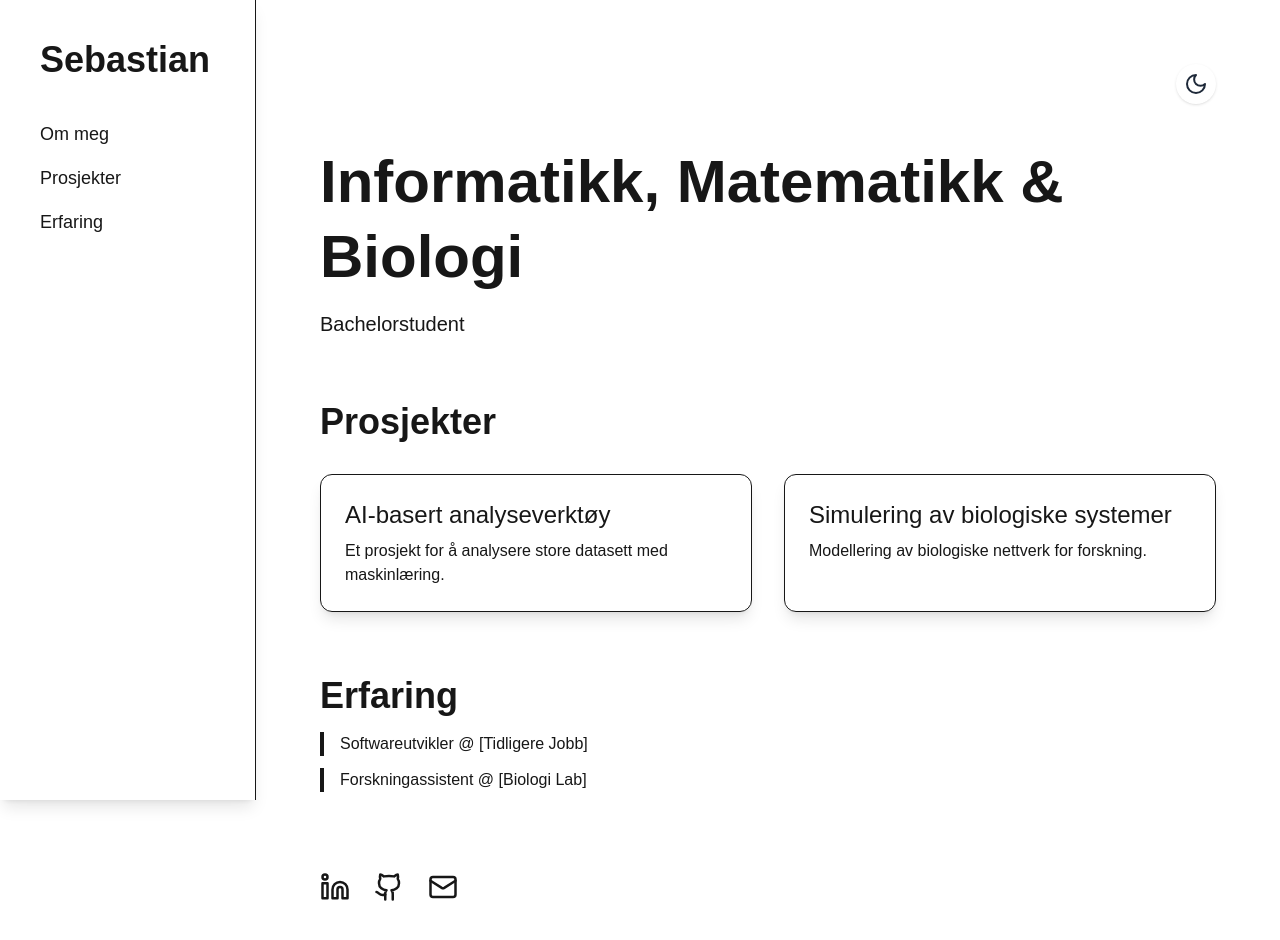
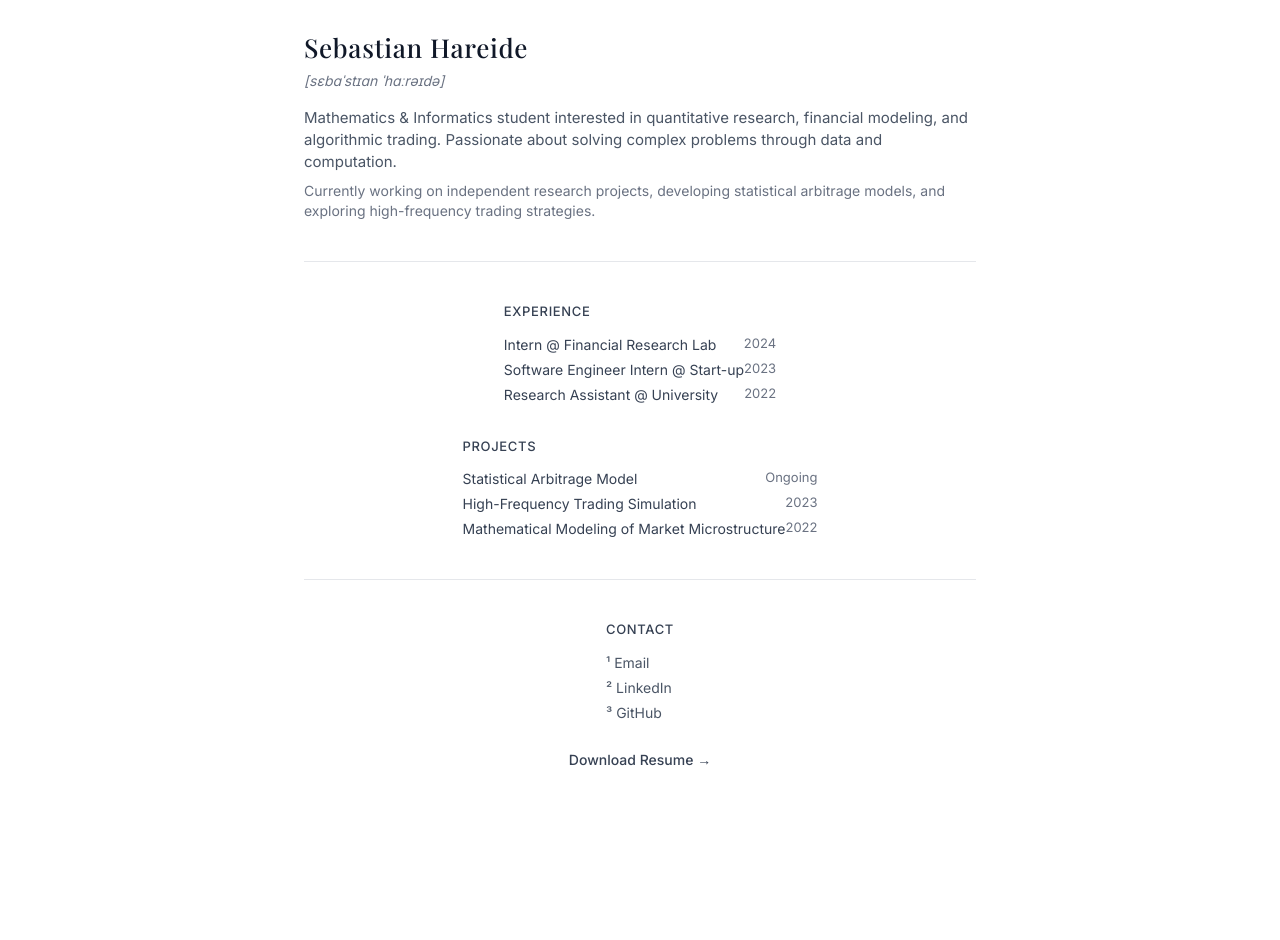
Before and after one commit to harepus/portfolio, a Next.js app: page / in a window 1280 px wide. Shown: the top 940 px of the page. After the commit the page ends 800 px from the top, so only its background shows below. Built offline with nearby package versions, Linux system fonts and the light colour scheme.

Commit message:
added more minimalistic approach, ditched last version

```diff
--- a/src/app/page.tsx
+++ b/src/app/page.tsx
@@ -1,152 +1,129 @@
 "use client";
-import { useEffect, useState } from "react";
-import { Sun, Moon, Linkedin, Github, Mail } from "lucide-react";
+
+import { Inter, Playfair_Display } from "next/font/google";
+
+const inter = Inter({ subsets: ["latin"], weight: ["400", "500"] });
+const playfair = Playfair_Display({ subsets: ["latin"], weight: ["500"] });
 
 export default function Portfolio() {
-  const [darkMode, setDarkMode] = useState(false);
-  const [mounted, setMounted] = useState(false);
+  return (
+    <div
+      className={`bg-white text-black min-h-screen flex flex-col items-center justify-center px-8 ${inter.className}`}
+    >
+      <section className="max-w-2xl mx-auto text-left leading-[1.45]">
+        {/* Name & Pronunciation with Business Card Styling */}
+        <h1
+          className={`text-[26px] tracking-wide ${playfair.className} text-gray-900 font-medium`}
+        >
+          Sebastian Hareide
+        </h1>
+        <p className="text-gray-500 text-[14px] italic mt-1">
+          [sɛbɑˈstɪɑn ˈhɑːrəɪdə]
+        </p>
 
-  useEffect(() => {
-    const storedTheme = localStorage.getItem("theme");
-    console.log("Stored theme:", storedTheme);
+        {/* Bio */}
+        <p className="mt-4 text-[15px] text-gray-600">
+          Mathematics & Informatics student interested in quantitative research,
+          financial modeling, and algorithmic trading. Passionate about solving
+          complex problems through data and computation.
+        </p>
+        <p className="mt-2 text-[14px] text-gray-500">
+          Currently working on independent research projects, developing
+          statistical arbitrage models, and exploring high-frequency trading
+          strategies.
+        </p>
+      </section>
 
-    if (storedTheme === "dark") {
-      console.log("Applying dark mode");
-      document.documentElement.classList.add("dark");
-      setDarkMode(true);
-    } else if (storedTheme === "light") {
-      console.log("Applying light mode");
-      document.documentElement.classList.remove("dark");
-      setDarkMode(false);
-    } else if (window.matchMedia("(prefers-color-scheme: dark)").matches) {
-      console.log("System prefers dark mode, applying it");
-      document.documentElement.classList.add("dark");
-      setDarkMode(true);
-    }
+      {/* Subtle Divider */}
+      <div className="border-t border-gray-200 my-10 w-full max-w-2xl"></div>
 
-    setMounted(true);
-  }, []);
+      {/* Experience Section */}
+      <section className="max-w-2xl mx-auto text-left">
+        <h2 className="text-[13px] font-medium text-gray-700 uppercase tracking-wider">
+          Experience
+        </h2>
+        <ul className="mt-3 text-gray-700 space-y-1 text-[14px]">
+          <li className="flex justify-between">
+            <span>Intern @ Financial Research Lab</span>
+            <span className="text-gray-500 text-[13px]">2024</span>
+          </li>
+          <li className="flex justify-between">
+            <span>Software Engineer Intern @ Start-up</span>
+            <span className="text-gray-500 text-[13px]">2023</span>
+          </li>
+          <li className="flex justify-between">
+            <span>Research Assistant @ University</span>
+            <span className="text-gray-500 text-[13px]">2022</span>
+          </li>
+        </ul>
+      </section>
 
-  const toggleDarkMode = () => {
-    console.log("Toggle dark mode called");
-    const newMode = !darkMode;
-    setDarkMode(newMode);
+      {/* Projects Section */}
+      <section className="max-w-2xl mx-auto text-left mt-8">
+        <h2 className="text-[13px] font-medium text-gray-700 uppercase tracking-wider">
+          Projects
+        </h2>
+        <ul className="mt-3 text-gray-700 space-y-1 text-[14px]">
+          <li className="flex justify-between">
+            <span>Statistical Arbitrage Model</span>
+            <span className="text-gray-500 text-[13px]">Ongoing</span>
+          </li>
+          <li className="flex justify-between">
+            <span>High-Frequency Trading Simulation</span>
+            <span className="text-gray-500 text-[13px]">2023</span>
+          </li>
+          <li className="flex justify-between">
+            <span>Mathematical Modeling of Market Microstructure</span>
+            <span className="text-gray-500 text-[13px]">2022</span>
+          </li>
+        </ul>
+      </section>
 
-    if (newMode) {
-      console.log("Setting dark mode");
-      document.documentElement.classList.add("dark");
-      localStorage.setItem("theme", "dark");
-    } else {
-      console.log("Setting light mode");
-      document.documentElement.classList.remove("dark");
-      localStorage.setItem("theme", "light");
-    }
-  };
+      {/* Subtle Divider */}
+      <div className="border-t border-gray-200 my-10 w-full max-w-2xl"></div>
 
-  if (!mounted) {
-    return (
-      <div className="min-h-screen bg-backgroundLight dark:bg-backgroundDark opacity-0"></div>
-    );
-  }
+      {/* Contact Section */}
+      <section className="max-w-2xl mx-auto text-left">
+        <h2 className="text-[13px] font-medium text-gray-700 uppercase tracking-wider">
+          Contact
+        </h2>
+        <ul className="mt-3 text-gray-700 space-y-1 text-[14px]">
+          <li>
+            <a
+              href="mailto:your.email@example.com"
+              className="hover:underline text-gray-600 transition-opacity hover:opacity-70"
+            >
+              ¹ Email
+            </a>
+          </li>
+          <li>
+            <a
+              href="https://linkedin.com/in/yourprofile"
+              className="hover:underline text-gray-600 transition-opacity hover:opacity-70"
+            >
+              ² LinkedIn
+            </a>
+          </li>
+          <li>
+            <a
+              href="https://github.com/yourgithub"
+              className="hover:underline text-gray-600 transition-opacity hover:opacity-70"
+            >
+              ³ GitHub
+            </a>
+          </li>
+        </ul>
+      </section>
 
-  return (
-    <div className="bg-backgroundLight dark:bg-backgroundDark text-textLight dark:text-textDark min-h-screen transition-colors duration-300">
-      <div className="flex">
-        {/* Sidebar */}
-        <aside className="w-64 p-10 border-r border-borderLight dark:border-borderDark bg-backgroundLight dark:bg-backgroundDark shadow-lg fixed h-full">
-          <h1 className="text-4xl font-bold text-textLight dark:text-textDark">
-            Sebastian
-          </h1>
-          <nav className="mt-10 space-y-4 text-lg">
-            <a href="#about" className="block hover:underline">
-              Om meg
-            </a>
-            <a href="#projects" className="block hover:underline">
-              Prosjekter
-            </a>
-            <a href="#experience" className="block hover:underline">
-              Erfaring
-            </a>
-          </nav>
-        </aside>
-
-        {/* Main Content */}
-        <main className="ml-64 p-16 flex-1">
-          <header className="flex justify-end">
-            <button
-              onClick={toggleDarkMode}
-              className="p-2 bg-borderLight dark:bg-borderDark rounded-full shadow-sm transition-all"
-            >
-              {darkMode ? (
-                <Sun className="text-yellow-400" />
-              ) : (
-                <Moon className="text-gray-800 dark:text-gray-200" />
-              )}
-            </button>
-          </header>
-
-          <section id="about" className="mt-10">
-            <h2 className="text-6xl font-semibold leading-tight text-textLight dark:text-textDark">
-              Informatikk, Matematikk & Biologi
-            </h2>
-            <p className="text-xl mt-4">Bachelorstudent</p>
-          </section>
-
-          <section id="projects" className="mt-16">
-            <h3 className="text-4xl font-semibold">Prosjekter</h3>
-            <div className="grid grid-cols-1 md:grid-cols-2 gap-8 mt-8">
-              <div className="bg-cardLight dark:bg-cardDark p-6 rounded-xl shadow-lg border border-borderLight dark:border-borderDark">
-                <h4 className="text-2xl font-medium">
-                  AI-basert analyseverktøy
-                </h4>
-                <p className="mt-2">
-                  Et prosjekt for å analysere store datasett med maskinlæring.
-                </p>
-              </div>
-              <div className="bg-cardLight dark:bg-cardDark p-6 rounded-xl shadow-lg border border-borderLight dark:border-borderDark">
-                <h4 className="text-2xl font-medium">
-                  Simulering av biologiske systemer
-                </h4>
-                <p className="mt-2">
-                  Modellering av biologiske nettverk for forskning.
-                </p>
-              </div>
-            </div>
-          </section>
-
-          <section id="experience" className="mt-16">
-            <h3 className="text-4xl font-semibold">Erfaring</h3>
-            <ul className="mt-4 space-y-3">
-              <li className="border-l-4 border-borderLight dark:border-borderDark pl-4">
-                Softwareutvikler @ [Tidligere Jobb]
-              </li>
-              <li className="border-l-4 border-borderLight dark:border-borderDark pl-4">
-                Forskningassistent @ [Biologi Lab]
-              </li>
-            </ul>
-          </section>
-
-          <footer className="mt-20 flex space-x-6">
-            <a href="https://linkedin.com/in/dittnavn" target="_blank">
-              <Linkedin
-                size={30}
-                className="hover:scale-110 transition-transform"
-              />
-            </a>
-            <a href="https://github.com/dittbrukernavn" target="_blank">
-              <Github
-                size={30}
-                className="hover:scale-110 transition-transform"
-              />
-            </a>
-            <a href="mailto:dinmail@example.com">
-              <Mail
-                size={30}
-                className="hover:scale-110 transition-transform"
-              />
-            </a>
-          </footer>
-        </main>
+      {/* Resume Button */}
+      <div className="mt-6">
+        <a
+          href="/resume.pdf"
+          download
+          className="text-[14px] font-medium text-gray-700 hover:underline hover:opacity-70 transition-opacity"
+        >
+          Download Resume →
+        </a>
       </div>
     </div>
   );
--- a/tailwind.config.js
+++ b/tailwind.config.js
@@ -1,7 +1,7 @@
 /** @type {import('tailwindcss').Config} */
 module.exports = {
-  darkMode: "class", // Må være "class" for å støtte lokal lagring av tema
-  content: ["./src/**/*.{js,ts,jsx,tsx}"], // Sikrer at Tailwind brukes på alle relevante filer
+  darkMode: "class",
+  content: ["./src/**/*.{js,ts,jsx,tsx}"],
   theme: {
     extend: {
       colors: {
```
